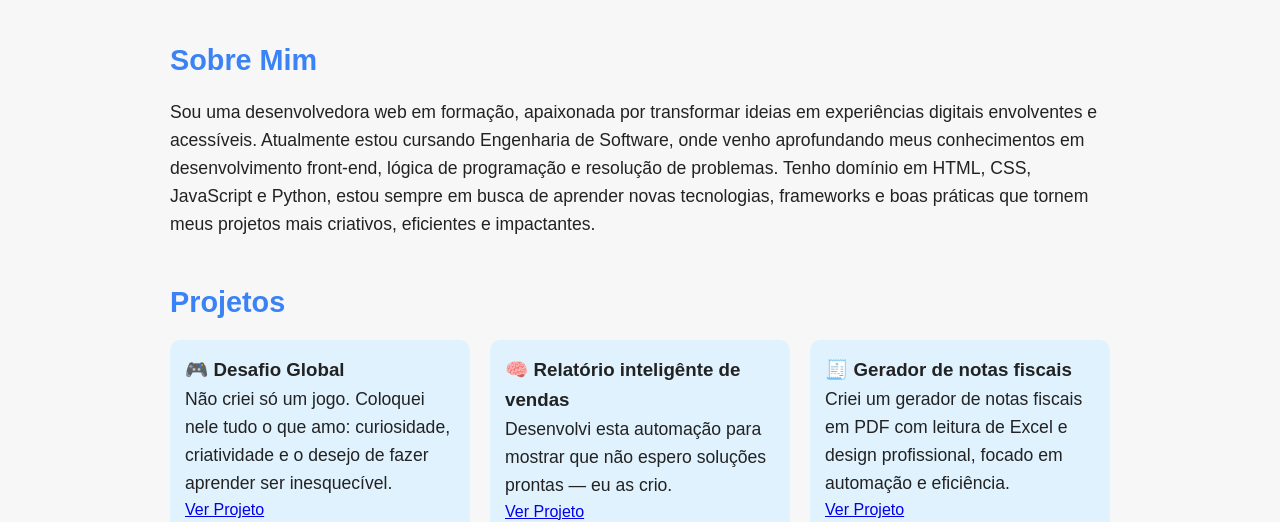
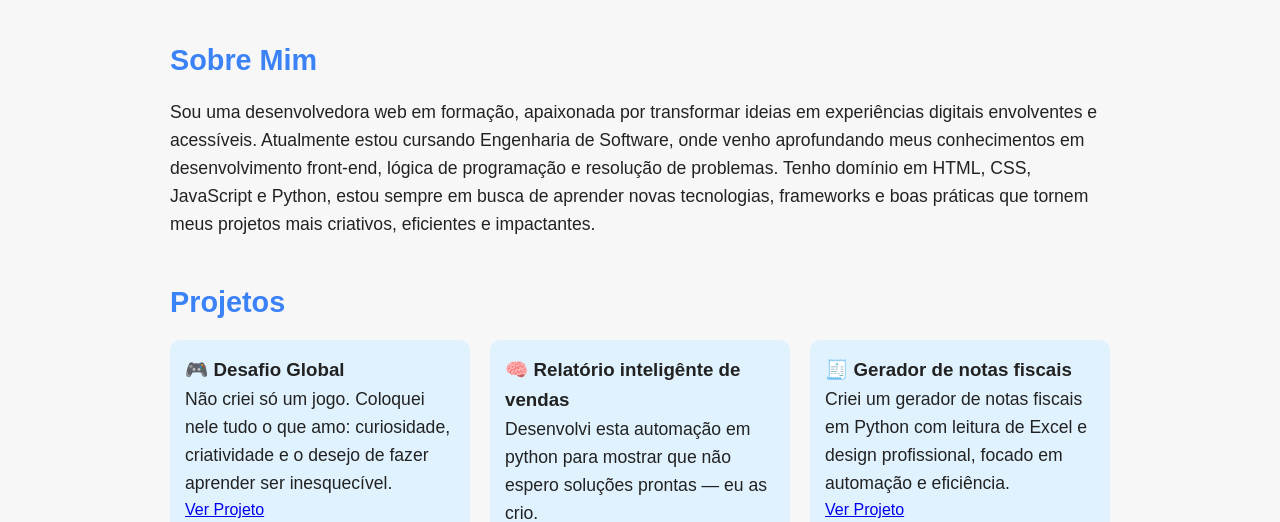
Before and after one commit to Esterborba0407/meu-curriculo-, a plain HTML site: page index.html in a window 1280 px wide. Shown: the part 278-800 px from the top of the page. Drawn offline with Linux system fonts and the light colour scheme.

Commit message:
Update index.html

```diff
--- a/index.html
+++ b/index.html
@@ -40,12 +40,12 @@
     </div>
     <div class="projeto">
       <h3> 🧠 Relatório inteligênte de vendas  </h3>
-      <p>Desenvolvi esta automação para mostrar que não espero soluções prontas — eu as crio.</p>
+      <p>Desenvolvi esta automação em python para mostrar que não espero soluções prontas — eu as crio.</p>
       <a href=" https://esterborba0407.github.io/automacao-relatorios-inteligente/relatorio_vendas.pdf" target="_blank">Ver Projeto</a>
     </div>
  <div class="projeto">
       <h3> 🧾 Gerador de notas fiscais </h3>
-      <p>Criei um gerador de notas fiscais em PDF com leitura de Excel e design profissional, focado em automação e eficiência.</p>
+      <p>Criei um gerador de notas fiscais em Python com leitura de Excel e design profissional, focado em automação e eficiência.</p>
       <a href="imagens/imagem13.pdf" target="_blank">Ver Projeto</a>
     </div>
   </div>
```
